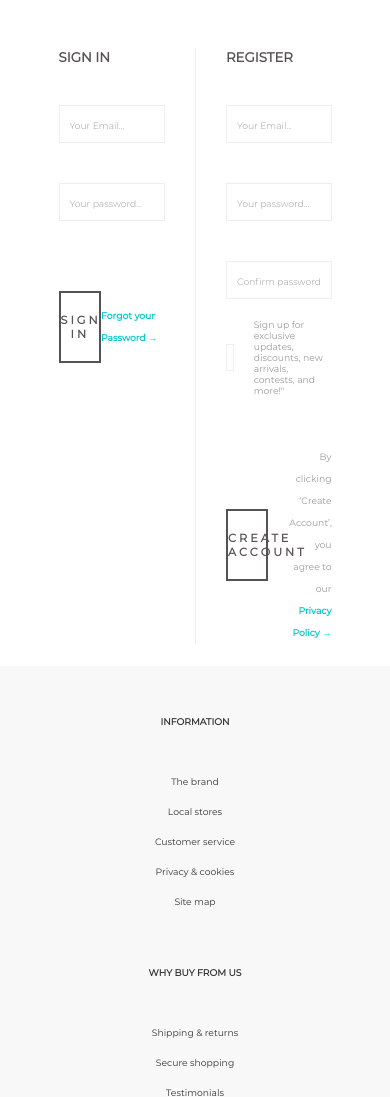
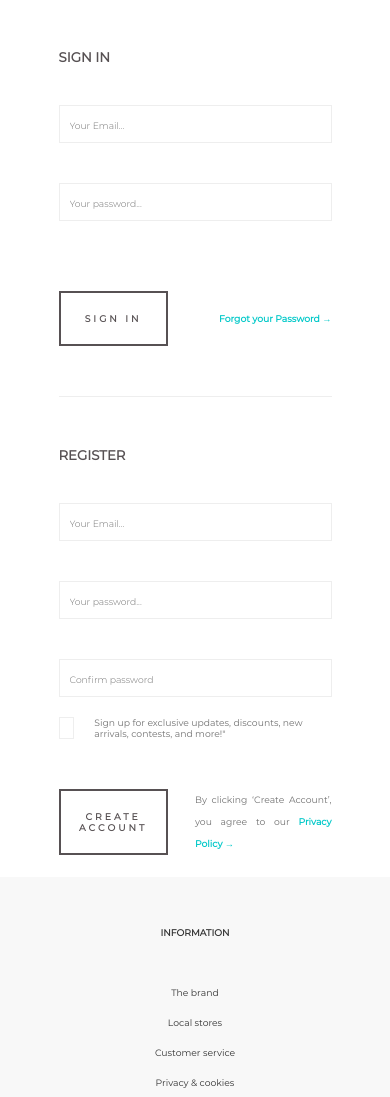
Before and after one commit to byshabay/study-layout, a PHP site: page /pages/auth.php in a window 390 px wide. Shown: the part 539-1636 px from the top of the page. Run offline with PHP 8.4, Linux system fonts and the light colour scheme.

Commit message:
Add mobile design of auth page

```diff
--- a/css/style.css
+++ b/css/style.css
@@ -2081,14 +2081,14 @@ a.active-tab{
     border: 1px solid #eee;
 }
 .auth__form input::placeholder{
-    color:var(--dark-white);
+    color:var(--light-grey);
     font-size: var(--text_13);
     font-family: var(--montserrat-light);
 }
 .auth__check{
     display: flex;
     align-items: center;
-    color: var(--dark-white);
+    color: var(--light-grey);
     font-size: var(--text_13);
 }
 .auth__check::before{
@@ -2126,7 +2126,7 @@ input:checked + .auth__check{
     display: flex;
     justify-content: space-between;
     align-items: center;
-    color: var(--dark-white);
+    color: var(--light-grey);
     line-height: 22px;
     font-size: var(--text_13);
     margin-top: 50px;
@@ -2173,6 +2173,42 @@ input:checked + .auth__check{
     border: 1px solid var(--error);
 }
 /* 2.2.AUTH CONTENT END */
+
+/* 2.3.AUTH MEDIA START */
+
+/* 1400px */
+@media(max-width: 1400px){
+    .auth__check::before{
+        width: 20px;
+        height: 20px;
+    }
+    .auth__btn{
+        font-size: var(--text_13);
+    }
+    .auth__btn-block-2 span{
+        width: 50%;
+    }
+}
+/* 1000px */
+@media(max-width:1000px){
+    .auth .container{
+        flex-direction: column;
+    }
+    .auth__form{
+        width: 100%;
+        padding: 0 0 0 0;
+    }
+    .auth__reg-block{
+        padding: 50px 0 0 0;
+        border-left: 0px;
+        border-top: 1px solid #eee;
+    }
+    .auth__btn-block-2 span{
+        text-align: justify;
+    }
+}
+
+/* 2.3.AUTH MEDIA END */
 
 /* 2.AUTH MAIN END */
 
```
